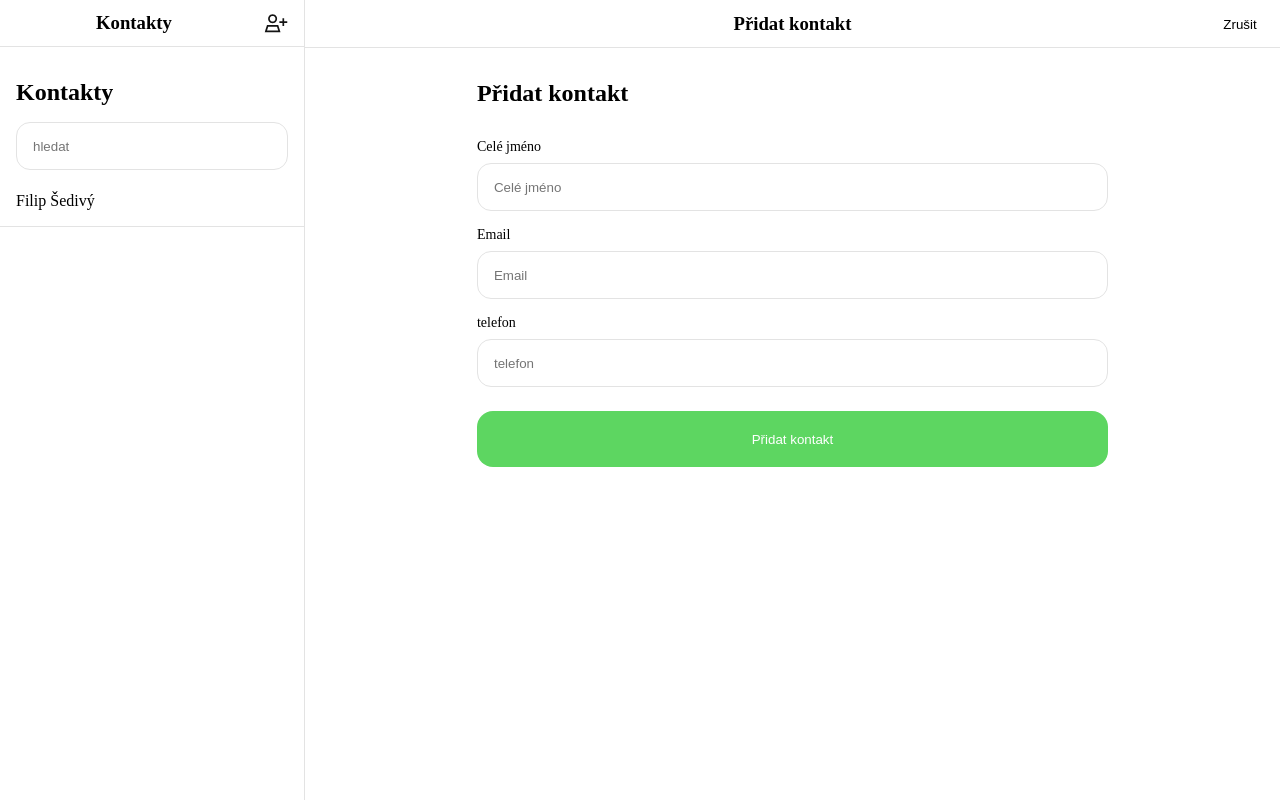
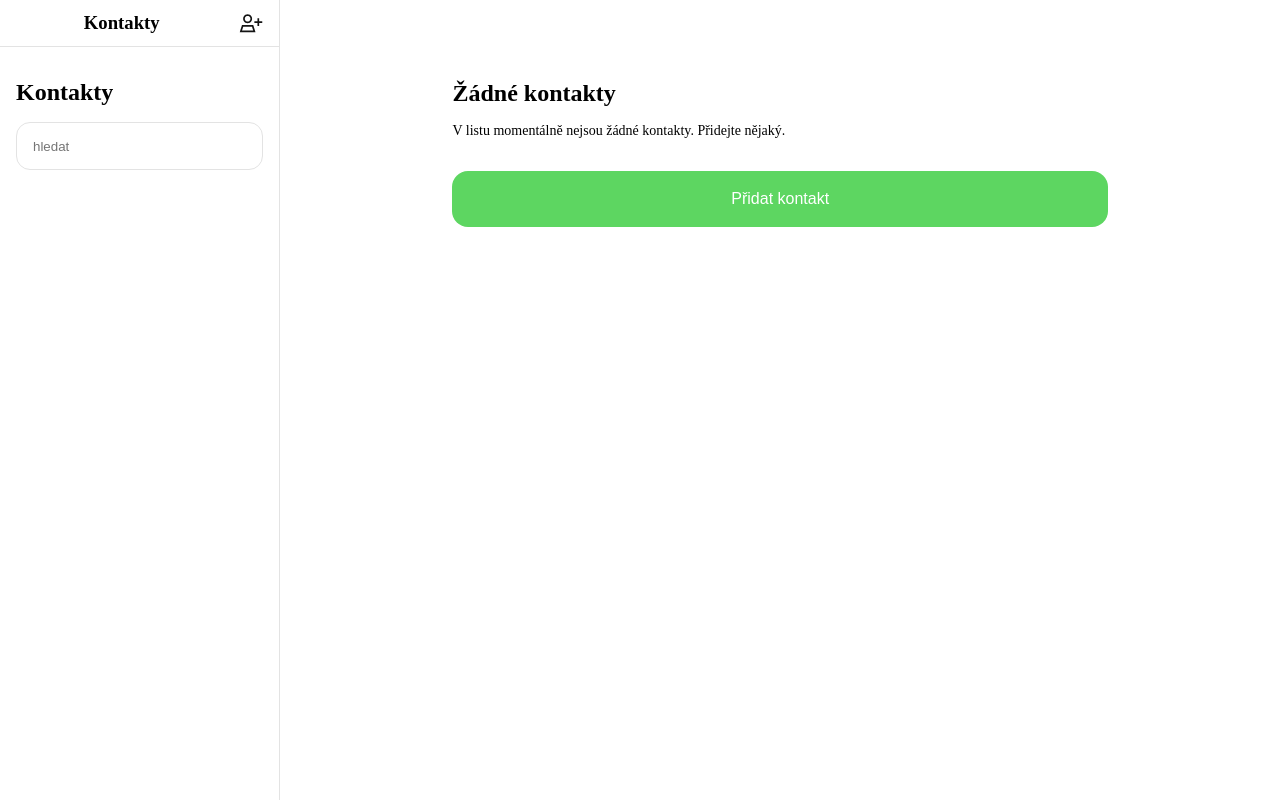
Before and after one commit to Filsedivyy/Contact-list, a React (Vite) app in the folder react-start/: page / in a window 1280 px wide. Built offline with nearby package versions, Linux system fonts and the light colour scheme; the HTML template or start-up script is replaced by a standard one.

Commit message:
Napojení komponentů landingPage a AddNewContact na ContactPanel

```diff
--- a/react-start/src/app.tsx
+++ b/react-start/src/app.tsx
@@ -3,16 +3,10 @@ import AddNewContact from "./components/AddNewContact";
 import ContactInfo from "./components/ContactInfo";
 import "./style.css";
 import { useState } from "react";
+import LandingPageComponent from "./components/LandingPage";
 
 const App = () => {
-  const [contacts, updateContacts] = useState([
-    {
-      id: 1,
-      fullName: "Filip Šedivý",
-      email: "fsedivy2000@seznam.cz",
-      phoneNum: "721955908",
-    },
-  ]);
+  const [contacts, updateContacts] = useState([]);
 
   const [activeContactID, setActiveContactID] = useState(-1);
 
@@ -28,6 +22,8 @@ const App = () => {
       />
       {activeContactID >= 0 ? (
         <ContactInfo contact={contacts.find((c) => c.id == activeContactID)} />
+      ) : activeContactID === -1 ? (
+        <LandingPageComponent setActiveContactID={setActiveContactID} />
       ) : (
         <AddNewContact addContact={addContact} />
       )}
--- a/react-start/src/components/ContactPanel.tsx
+++ b/react-start/src/components/ContactPanel.tsx
@@ -14,7 +14,7 @@ const ContactPanel = ({ contacts, setActiveContactID }) => {
         <div className="wrapper">
           <div className="placeholder"></div>
           <h3>Kontakty</h3>
-          <button>
+          <button onClick={() => setActiveContactID(-2)}>
             <img src="./icon.svg" alt="" />
           </button>
         </div>
--- a/react-start/src/components/LandingPage.tsx
+++ b/react-start/src/components/LandingPage.tsx
@@ -1,11 +1,11 @@
 import "./style-LandingPage.css";
 
-const LandingPageComponent = () => {
+const LandingPageComponent = ({ setActiveContactID }) => {
   return (
     <div className="landing-page">
       <h2>Žádné kontakty</h2>
       <p>V listu momentálně nejsou žádné kontakty. Přidejte nějaký.</p>
-      <button>Přidat kontakt</button>
+      <button onClick={() => setActiveContactID(-2)}>Přidat kontakt</button>
     </div>
   );
 };
--- a/react-start/src/components/style-LandingPage.css
+++ b/react-start/src/components/style-LandingPage.css
@@ -5,6 +5,7 @@
 }
 
 .landing-page {
+    width: 100%;
     padding-left: 172px;
     padding-right: 172px;
     padding-top: 48px;
```
